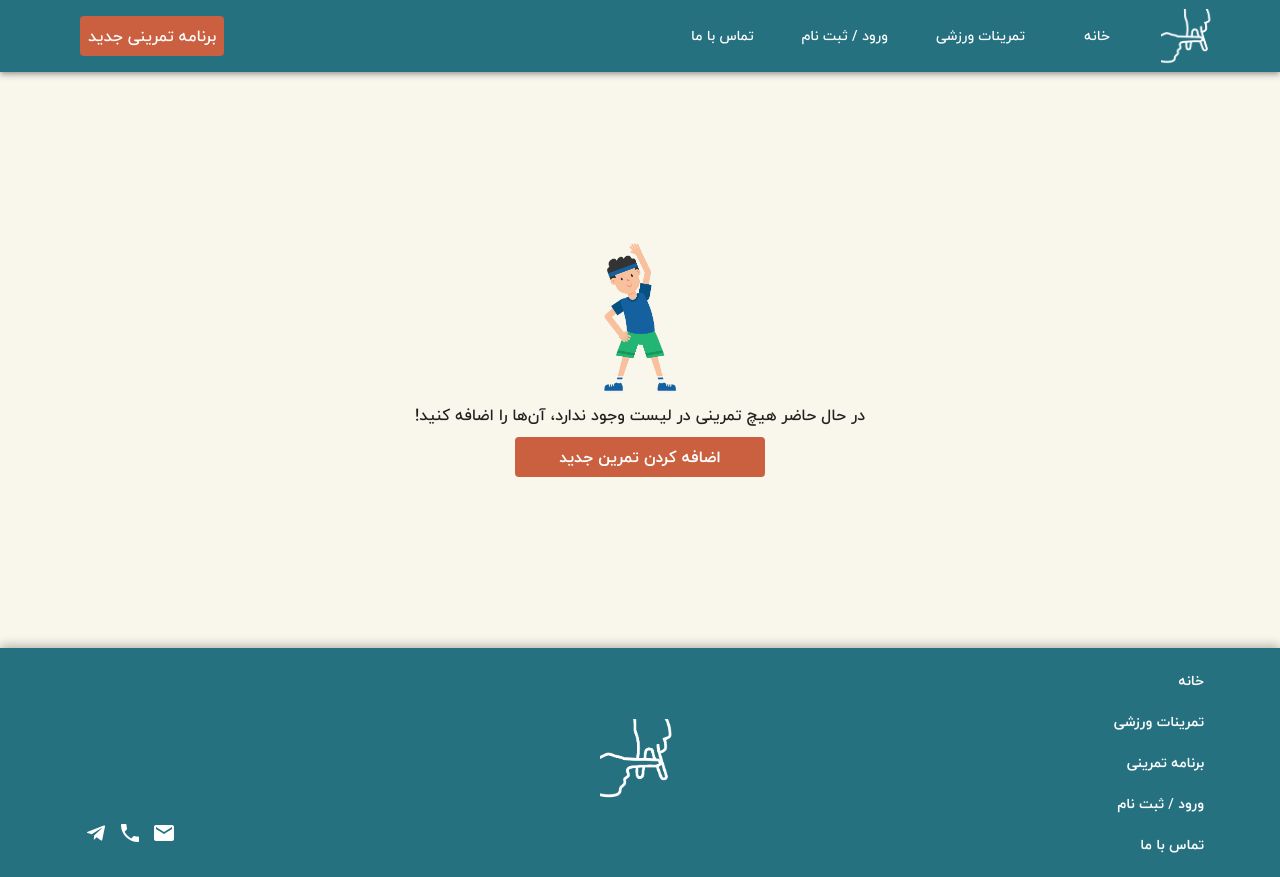
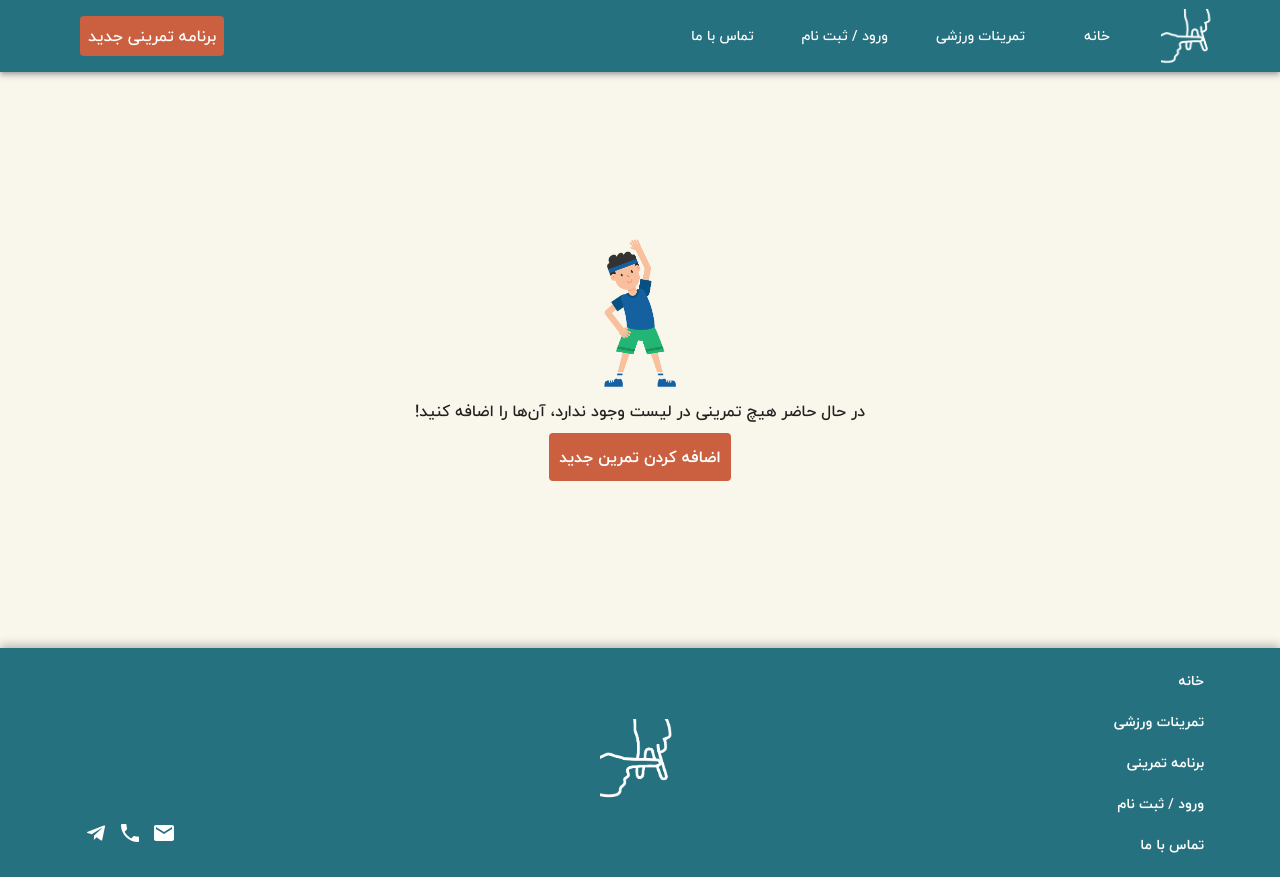
Before and after one commit to aminpournaghi5/a-five-front, a React (Vite) app: page /programming in a window 1280 px wide. Built offline with nearby package versions, Linux system fonts and the light colour scheme.

Commit message:
finish upex

```diff
--- a/src/Pages/Programming/Programming.tsx
+++ b/src/Pages/Programming/Programming.tsx
@@ -22,7 +22,7 @@ import {
   Tooltip,
 } from "@mui/material";
 import theme, { fontFamilies } from "../../../theme";
-import { Link } from "react-router-dom";
+import { Link, useNavigate } from "react-router-dom";
 import DeleteIcon from "@mui/icons-material/Delete";
 import ReorderIcon from "@mui/icons-material/Reorder";
 import {
@@ -38,6 +38,7 @@ import {
   removeSuperSet,
   setNote,
   setDescription,
+  unsetInitialState,
 } from "../../assets/Redux/reduxfeatures/ExerciseList/ExerciseListSlice";
 import { Add, Clear, MoreVert } from "@mui/icons-material";
 import ExerciseInformation from "../../components/ExerciseInformation/ExerciseInformation";
@@ -47,6 +48,7 @@ function Programing() {
   const exerciselist = useSelector(
     (state: RootState) => state.exerciseList.exerciselist
   );
+  const navigate = useNavigate();
 
   const dispatch = useDispatch();
   const [draggedIndex, setDraggedIndex] = useState<number | null>(null);
@@ -890,22 +892,59 @@ function Programing() {
               src="/utilImage/noprogram.png"
             ></Box>
             <Typography sx={{ fontSize: { xs: "12px", md: "16px" } }}>
-              در حال حاضر هیچ تمرینی در لیست وجود ندارد، آن‌ها را اضافه کنید!
+              {exerciseId === "" ? (
+                "در حال حاضر هیچ تمرینی در لیست وجود ندارد، آن‌ها را اضافه کنید!"
+              ) : (
+                <span>
+                  شما در حال ویرایش برنامه تمرینی <b>{title}</b> هستید. برای
+                  ادامه، تمرین جدیدی اضافه کرده و تغییرات را ذخیره کنید. در صورت
+                  انصراف، روی دکمه لغو کلیک کنید.
+                </span>
+              )}
             </Typography>
+            <Box
+              width={"90%"}
+              display={"flex"}
+              my={"10px"}
+              justifyContent={"center"}
+            >
               <Button
                 component={Link}
                 to={"/exercises"}
                 sx={{
-                width: "250px",
-                backgroundColor: theme.palette.secondary.main,
+                  width: "content-fit",
+                  padding: "10px",
+                  backgroundColor:
+                    exerciseId === ""
+                      ? theme.palette.secondary.main
+                      : theme.palette.success.dark,
                   color: "white",
                   fontFamily: fontFamilies.bold,
-                my: "10px",
                   fontSize: { xs: "10px", md: "16px" },
+                  mx: "5px",
                 }}
               >
                 اضافه کردن تمرین جدید
               </Button>
+              {exerciseId !== "" && (
+                <Button
+                  onClick={() => {
+                    dispatch(unsetInitialState());
+                    navigate("/dashboard");
+                  }}
+                  variant="contained"
+                  sx={{
+                    backgroundColor: theme.palette.error.main,
+                    width: "content-fit",
+                    padding: "10px",
+                    fontSize: { xs: "10px", md: "16px" },
+                    mx: "5px",
+                  }}
+                >
+                  لغو
+                </Button>
+              )}
+            </Box>
           </Box>
         )}
       </Box>
--- a/src/components/Navbar/Navbar.tsx
+++ b/src/components/Navbar/Navbar.tsx
@@ -21,6 +21,9 @@ const Navbar: React.FC = () => {
   const location = useLocation();
   const exerciselist = useSelector(
     (state: RootState) => state.exerciseList.exerciselist
+  );
+  const exerciseId = useSelector(
+    (state: RootState) => state.exerciseList.exerciseId
   );
   const isLoggedIn = useSelector((state: RootState) => state.auth.isLoggedIn); // دریافت وضعیت ورود
 
@@ -138,8 +141,10 @@ const Navbar: React.FC = () => {
               }}
             >
               {exerciselist.length
-                ? "مشاهده  برنامه تمرینی"
-                : "برنامه تمرینی جدید"}
+                ? "مشاهده برنامه تمرینی"
+                : exerciseId === ""
+                ? "برنامه تمرینی جدید"
+                : "ویرایش برنامه تمرینی"}
               {exerciselist.length > 0 && (
                 <Typography
                   variant="subtitle2"
```
Lines whose indentation alone changed are shown as unchanged.
